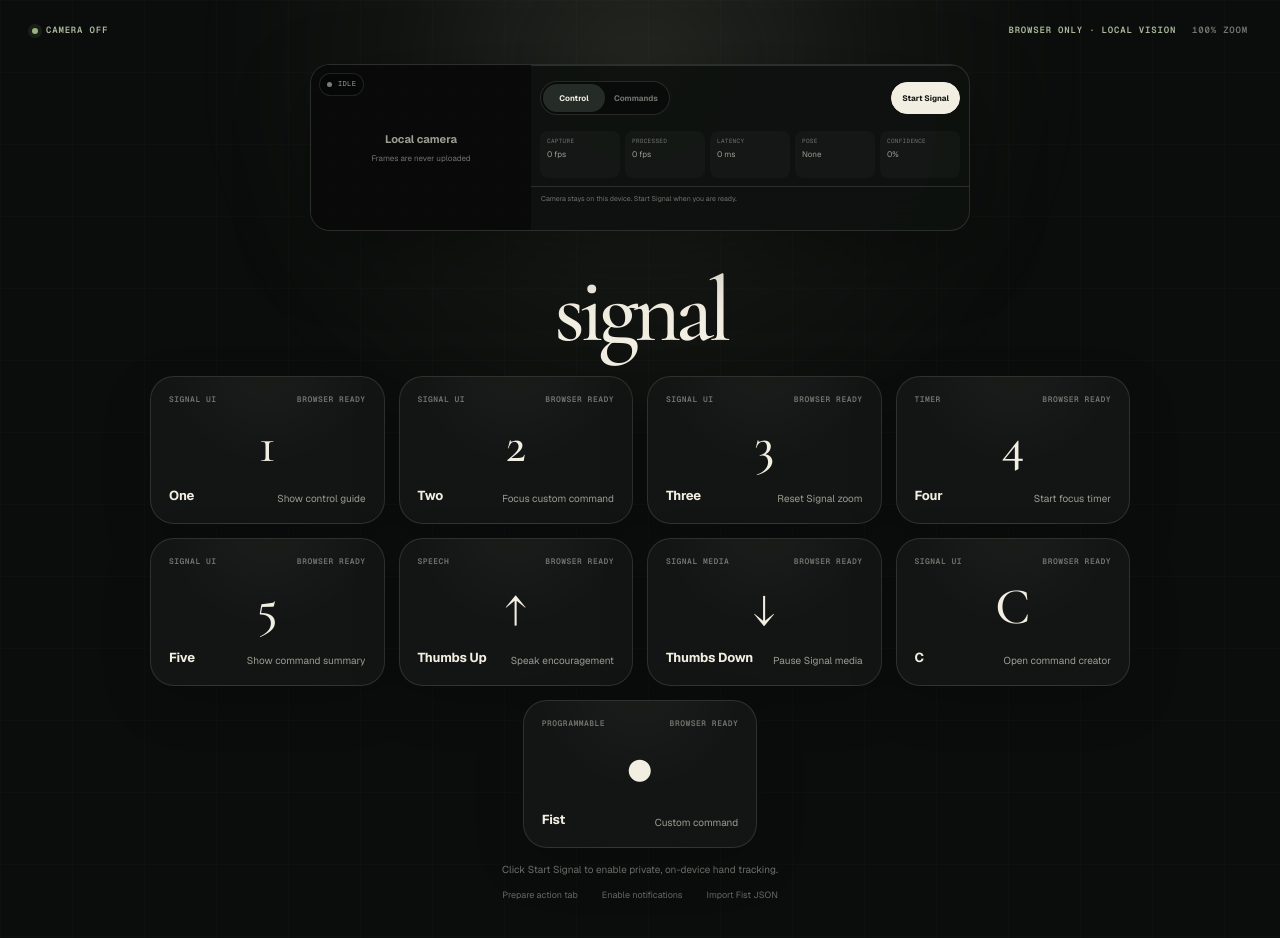
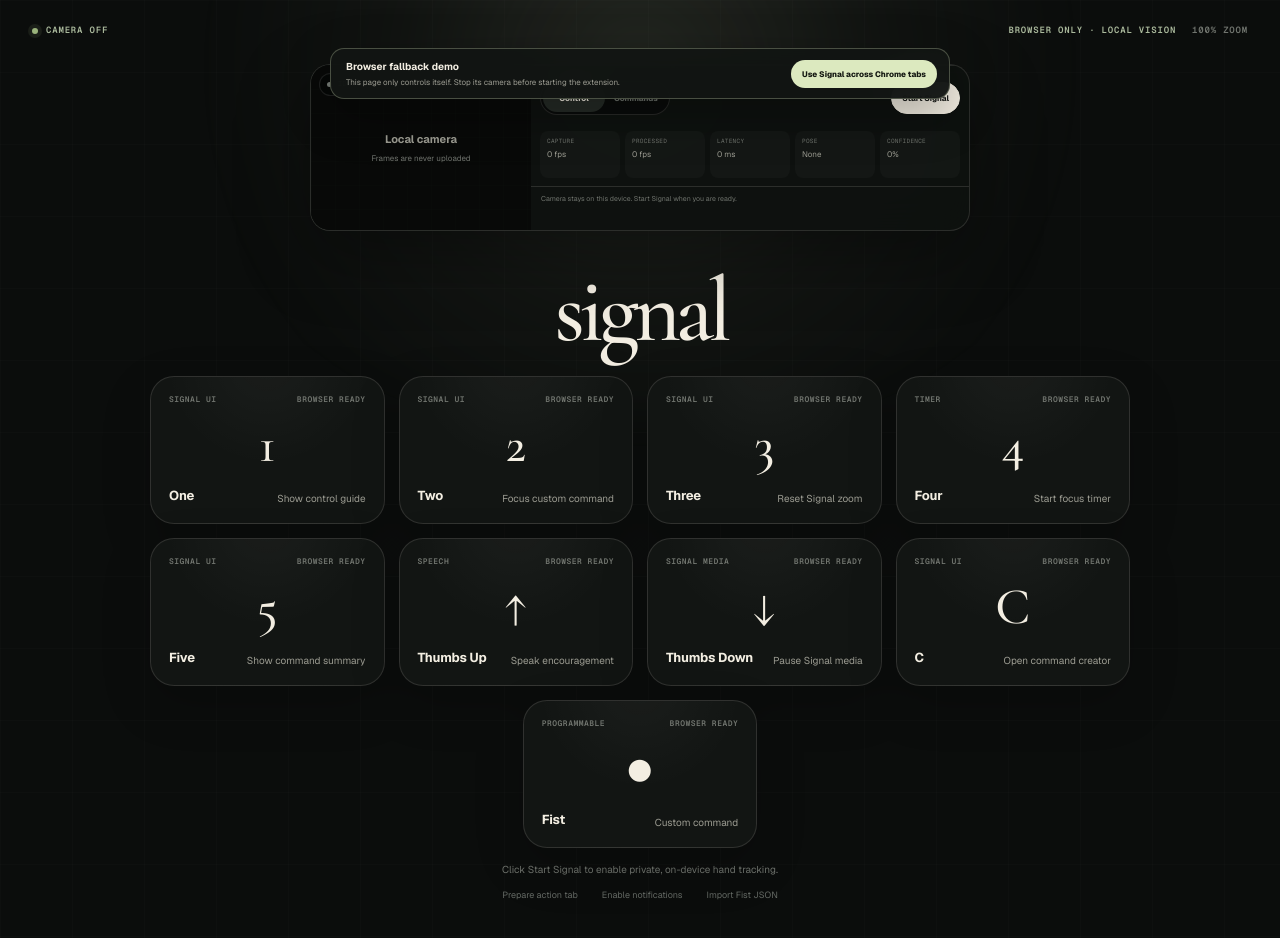
Before and after one commit to allenbuild/signal, a Next.js app in the folder web/: page / in a window 1280 px wide. Shown: the top 938 px of the page. Built offline with nearby package versions, Linux system fonts and the light colour scheme.

Commit message:
fix(web): distinguish fallback from extension

```diff
--- a/web/components/signal/GestureCard.tsx
+++ b/web/components/signal/GestureCard.tsx
@@ -45,7 +45,7 @@ export function GestureCard({
     >
       <span className="signal-gesture-topline">
         <span>{command.actionType}</span>
-        <span>{fired ? "Command fired" : availability}</span>
+        <span>{fired ? "Fallback only" : availability}</span>
       </span>
       <span className="signal-gesture-mark" aria-hidden="true">
         {command.mark}
--- a/web/components/signal/SignalPage.tsx
+++ b/web/components/signal/SignalPage.tsx
@@ -132,7 +132,7 @@ export function SignalPage() {
               gestureCommands.find(
                 (command) => command.gesture === bridge.activeGesture,
               )?.label
-            } command fired in Signal.`
+            } ran inside this fallback page only. Use the Chrome extension for other tabs.`
           : `${
               gestureCommands.find(
                 (command) => command.gesture === bridge.activeGesture,
@@ -470,6 +470,17 @@ export function SignalPage() {
         </nav>
       </header>
 
+      <aside className="signal-extension-notice" role="note">
+        <div>
+          <strong>Browser fallback demo</strong>
+          <span>
+            This page only controls itself. Stop its camera before starting the
+            extension.
+          </span>
+        </div>
+        <a href="/setup">Use Signal across Chrome tabs</a>
+      </aside>
+
       <CameraControlPanel
         mode={mode}
         disabled={editorOpen}
--- a/web/components/signal/signal-page.css
+++ b/web/components/signal/signal-page.css
@@ -83,6 +83,52 @@
   border-radius: 50%;
   background: #9ab37c;
   box-shadow: 0 0 0 4px rgb(154 179 124 / 0.1);
+}
+
+.signal-extension-notice {
+  position: fixed;
+  top: 48px;
+  left: 50%;
+  z-index: 140;
+  display: flex;
+  width: min(620px, calc(100% - 40px));
+  gap: 18px;
+  align-items: center;
+  justify-content: space-between;
+  padding: 10px 12px 10px 15px;
+  transform: translateX(-50%);
+  border: 1px solid rgb(220 233 191 / 0.28);
+  border-radius: 14px;
+  background: rgb(18 21 19 / 0.96);
+  box-shadow: 0 16px 48px rgb(0 0 0 / 0.32);
+  backdrop-filter: blur(18px);
+}
+
+.signal-extension-notice div {
+  display: grid;
+  gap: 3px;
+}
+
+.signal-extension-notice strong {
+  color: var(--signal-text);
+  font-size: 10px;
+}
+
+.signal-extension-notice span {
+  color: var(--signal-muted);
+  font-size: 8px;
+  line-height: 1.4;
+}
+
+.signal-extension-notice a {
+  flex: none;
+  padding: 8px 11px;
+  border-radius: 999px;
+  background: var(--signal-accent);
+  color: #141812;
+  font-size: 8px;
+  font-weight: 750;
+  text-decoration: none;
 }
 
 .signal-command-stage {
```
Also changed, not shown: 1 other file (tests, documents, lock files or other folders).
